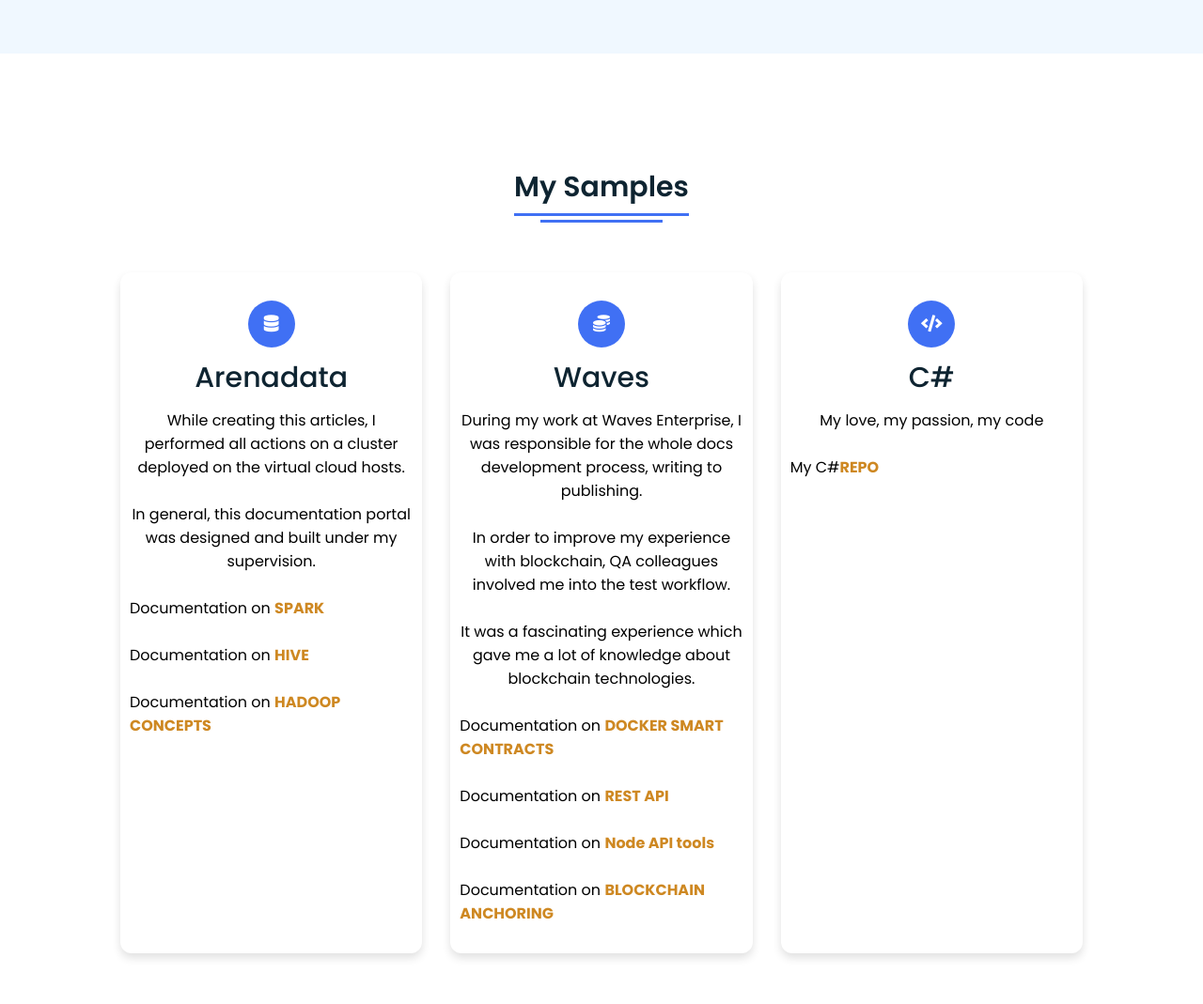
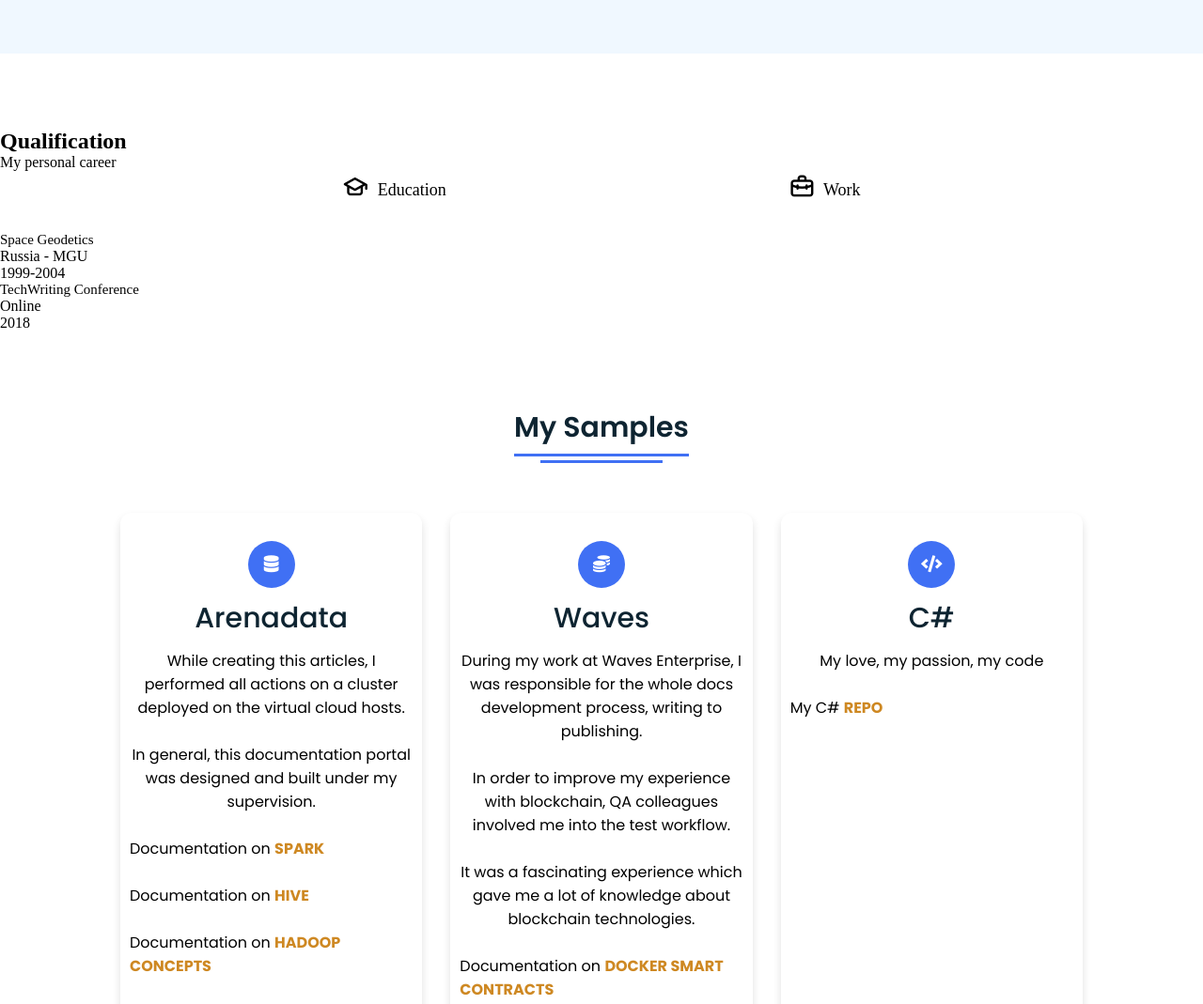
Before and after one commit to exebeeche/portfolio, a plain HTML site: page index.html in a window 1280 px wide. Shown: the part 2126-3195 px from the top of the page at 94% size. Drawn offline with nearby package versions, Linux system fonts and the light colour scheme.

Commit message:
Adding the qualification draft section

```diff
--- a/css/style.css
+++ b/css/style.css
@@ -1,5 +1,50 @@
 /* Google Font CDN Link */
 @import url('https://fonts.googleapis.com/css?family=Poppins:wght@400;500;600;700&family=Ubuntu:wght@400;500;700&display=swap');
+
+:root {
+  --header-height: 3rem;
+  --hue-color: 250; /*Purple 250 - Green 142 - Blue 230 - Pink 340*/
+  /* HSL color mode */
+  --first-color: hsl(var(--hue-color), 69%, 61%);
+  --first-color-second: hsl(var(--hue-color), 69%, 61%);
+  --first-color-alt: hsl(var(--hue-color), 57%, 53%);
+  --first-color-lighter: hsl(var(--hue-color), 92%, 85%);
+  --title-color: hsl(var(--hue-color), 8%, 15%);
+  --text-color: hsl(var(--hue-color), 8%, 45%);
+  --text-color-light: hsl(var(--hue-color), 8%, 65%);
+  --input-color: hsl(var(--hue-color), 70%, 96%);
+  --body-color: hsl(var(--hue-color), 60%, 99%);
+  --container-color: #fff;
+  --scroll-bar-color: hsl(var(--hue-color), 12%, 90%);
+  --scroll-thumb-color: hsl(var(--hue-color), 12%, 80%);
+
+  /*========== Margenes Bottom ==========*/
+  /* .25rem = 4px, .5rem = 8px, .75rem = 12px ... */
+  --mb-0-25: .25rem;
+  --mb-0-5: .5rem;
+  --mb-0-75: .75rem;
+  --mb-1: 1rem;
+  --mb-1-5: 1.5rem;
+  --mb-2: 2rem;
+  --mb-2-5: 2.5rem;
+  --mb-3: 3rem;
+
+  /*========== Font and typography ==========*/
+
+  /* .5rem = 8px, 1rem = 16px, 1.5rem = 24px ... */
+  --body-font: 'Poppins', sans-serif;
+  --big-font-size: 2rem;
+  --h1-font-size: 1.5rem;
+  --h2-font-size: 1.25rem;
+  --h3-font-size: 1.125rem;
+  --normal-font-size: .938rem;
+  --small-font-size: .813rem;
+  --smaller-font-size: .75rem;
+
+  /*========== Font weight ==========*/
+  --font-medium: 500;
+  --font-semi-bold: 600;
+}
 
 *{
   margin: 0;
@@ -254,6 +299,37 @@ section .button button:hover{
   background-color: #fff;
   color: #4070f4;
 }
+
+/*qualification*/
+.qualification_tabs{
+  display: flex;
+  justify-content: space-evenly;
+  margin-bottom: var(--mb-2);
+}
+.qualification_button{
+  font-size: var(--h3-font-size);
+  font-weight: var(--font-medium);
+  cursor: pointer;
+}
+.qualification_button:hover{
+  color: var(--first-color);
+}
+.qualification_icon{
+  font-size: 1.8rem;
+  margin-right: var(--mb-0-25);
+}
+.qualification_data{
+  display: grid;
+  grid-template-columns: 1fr max-content 1fr;
+  column-gap: 1.5rem;
+}
+.qualification_title{
+  font-size: var(--normal-font-size);
+  font-weight: var(--font-medium);
+
+}
+
+
 
  /* My Skills CSS */
  .skills{
--- a/index.html
+++ b/index.html
@@ -5,6 +5,7 @@
     <title> Angela's Portfolio Website | TechWriter </title>
     <link rel="stylesheet" href="./css/style.css">
     <!-- Fontawesome CDN Link -->
+    <link rel="stylesheet" href="https://unicons.iconscout.com/release/v4.0.0/css/line.css">
     <link rel="stylesheet" href="https://use.fontawesome.com/releases/v5.15.4/css/all.css" integrity="sha384-DyZ88mC6Up2uqS4h/KRgHuoeGwBcD4Ng9SiP4dIRy0EXTlnuz47vAwmeGwVChigm" crossorigin="anonymous"/>
     <link rel="stylesheet" href="https://fonts.googleapis.com/css?family=Tangerine">
     <meta name="viewport" content="width=device-width, initial-scale=1.0">
@@ -47,7 +48,8 @@
             <div class="text-three">Senior Technical Writer</div>
         </div>
         <div class="button">
-            <button>Hire Me</button>
+            <button onclick="location.href='mailto:exebeeche@icloud.com';">Hire Me</button>
+            </button>
         </div>
     </div>
 </section>
@@ -127,6 +129,54 @@
     </div>
 </section>
 
+<section class="qualification" id="qualification">
+    <h2 class="section_title">Qualification</h2>
+    <span class="section_subtitle">My personal career</span>
+    <div class="qualification_container container">
+        <div class="qualification_tabs">
+            <div class="qualification_button button--flex">
+                <i class="uil uil-graduation-cap qualification_icon"></i>
+                    Education
+                </div>
+
+            <div class="qualification_button button--flex">
+                <i class="uil uil-briefcase-alt qualification_icon"></i>
+                Work
+            </div>
+        </div>
+        <div class="qualification_section">
+            <div class="qualification_content">
+                <div class="qualification_data">
+                    <div>
+                        <h3 class="qualification_title">Space Geodetics</h3>
+                        <span class="qualification_subtitle">Russia - MGU</span>
+                        <div class="qualification_calendar">
+                            <i class="uil uil-calender-alt"></i>
+                            1999-2004
+                        </div>
+                    </div>
+                </div>
+                <span class="qualification_rounder"></span>
+                <span class="qualification_line"></span>
+                <div class="qualification_data">
+                    <div>
+                        <h3 class="qualification_title">TechWriting Conference</h3>
+                        <span class="qualification_subtitle">Online</span>
+                        <div class="qualification_calendar">
+                            <i class="uil uil-calender-alt"></i>
+                            2018
+                        </div>
+                    </div>
+                </div>
+                <span class="qualification_rounder"></span>
+                <span class="qualification_line"></span>
+            </div>
+        </div>
+    </div>
+
+</section>
+
+
 <!-- My Portfolio Section Start -->
 <section class="samples" id="samples">
     <div class="content">
@@ -180,7 +230,7 @@
                 <p>My love, my passion, my code</p>
                 <br>
                 <span style="text-align: start; position: relative;">
-                    <p>My C#<a href="https://github.com/exebeeche/c-sharp"><b style="color: #ce8822">REPO</b></a></p>
+                    <p>My C# <a href="https://github.com/exebeeche/c-sharp"><b style="color: #ce8822">REPO</b></a></p>
                 </span>
 
             </div>
@@ -193,7 +243,6 @@
     <div class="content">
         <div class="title"><span>Contact Me</span></div>
         <div class="text">
-            <div class="topic">Message me</div>
             <p>In hopes of becoming part of your team!</p>
             <div class="button">
                 <form action="https://t.me/exebeeche" target="_blank">
```
